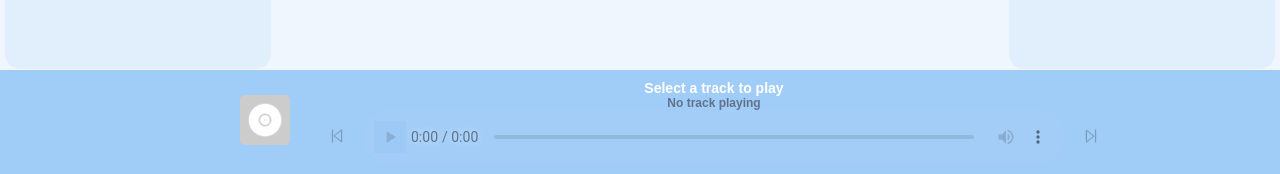
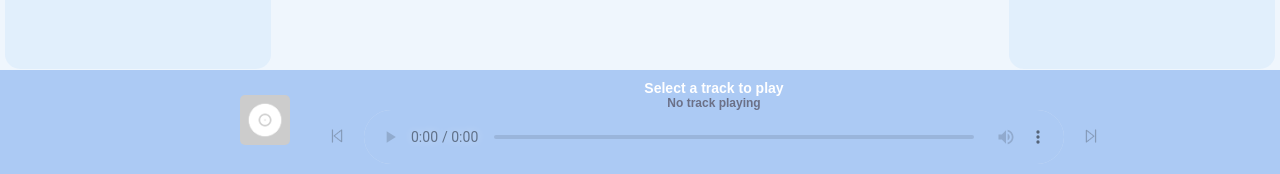
Before and after one commit to ACMLCZH/IntelligentMusicPlayer, a Django app: page /index/ in a window 1280 px wide. Shown: the part 626-800 px from the top of the page. Run offline with Django 5.2, Linux system fonts and the light colour scheme; a user stored in the database is signed in; data comes from the database, SQL or seed files in the repository; data that the repository does not hold is empty; some libraries are stand-ins or nearby versions.

Commit message:
Update index_style.css

```diff
--- a/myapp/static/index_style.css
+++ b/myapp/static/index_style.css
@@ -434,7 +434,7 @@ body {
     position: fixed;
     bottom: 0;
     width: 100%;
-    background: #3291f06b;
+    background: #ACCAF4;
     z-index: 1000;
 }
 
@@ -531,7 +531,8 @@ body {
 }
 audio::-webkit-media-controls-play-button,
 audio::-webkit-media-controls-panel {
-    background-color: #3291f065;
+    /* background-color: #3291f065; */
+    background-color: #ACCAF4;
 }
 
 /* Add margin to main content to prevent player overlap */
```
